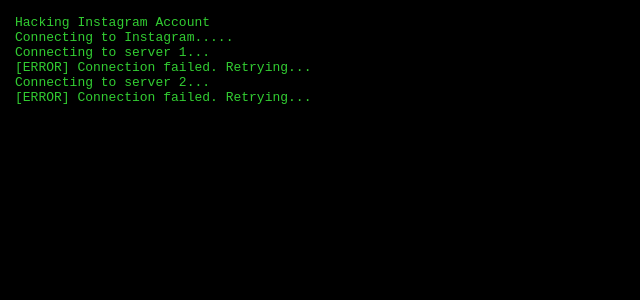
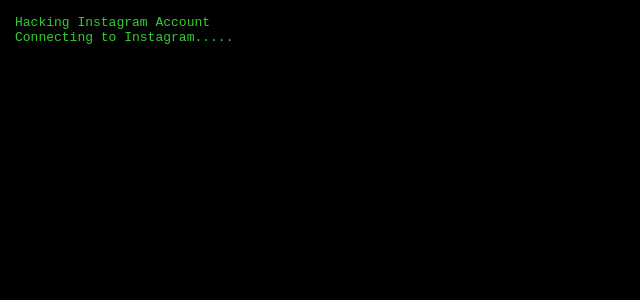
Before and after one commit to Ankush-ts/myapp, a React (Create React App) app: page / in a window 1280 px wide. Shown: the top 300 px of the page, without its empty margins (0-640 px from the left). Built offline with nearby package versions, Linux system fonts and the light colour scheme.

Commit message:
interval increased

```diff
--- a/src/component/HackDisplay.jsx
+++ b/src/component/HackDisplay.jsx
@@ -40,7 +40,7 @@
       } else {
         clearInterval(intervalId); // Stop after sequence completes
       }
-    }, 800); // Adjust timing for different effects (800ms)
+    }, 2000); // Adjust timing for different effects (800ms)
 
     return () => clearInterval(intervalId);
   }, []);
```
